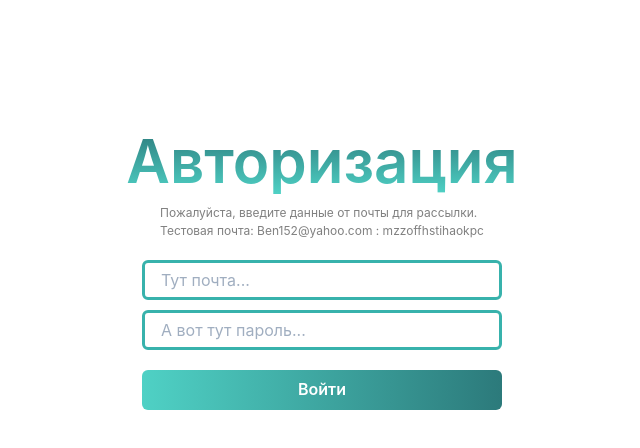
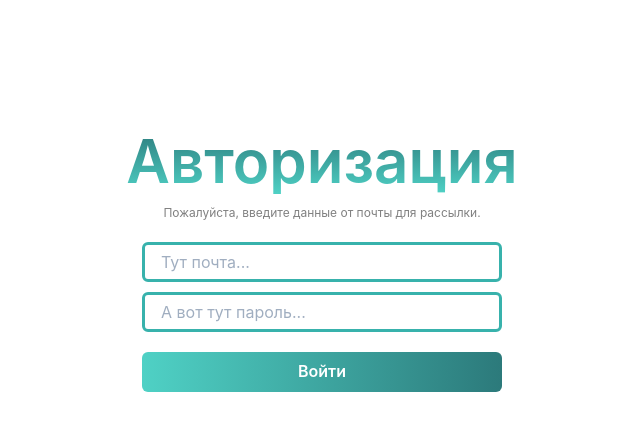
Before and after one commit to alyabev0/Email-Auto-Sender, a React (Create React App) app in the folder client/: page / in a window 1280 px wide. Shown: the top 448 px of the page, without its empty margins (318-958 px from the left). Built offline with nearby package versions, Linux system fonts and the light colour scheme.

Commit message:
removed test mail

```diff
--- a/client/src/pages/AuthForm.js
+++ b/client/src/pages/AuthForm.js
@@ -88,7 +88,6 @@ const AuthForm = () => {
             <Text fontSize="xs" mt="10px" color="gray">
               Пожалуйста, введите данные от почты для рассылки.
               <br />
-              Тестовая почта: Ben152@yahoo.com : mzzoffhstihaokpc
             </Text>
           ) : (
             <Text fontSize="xs" mt="10px" color="red.500">
```
